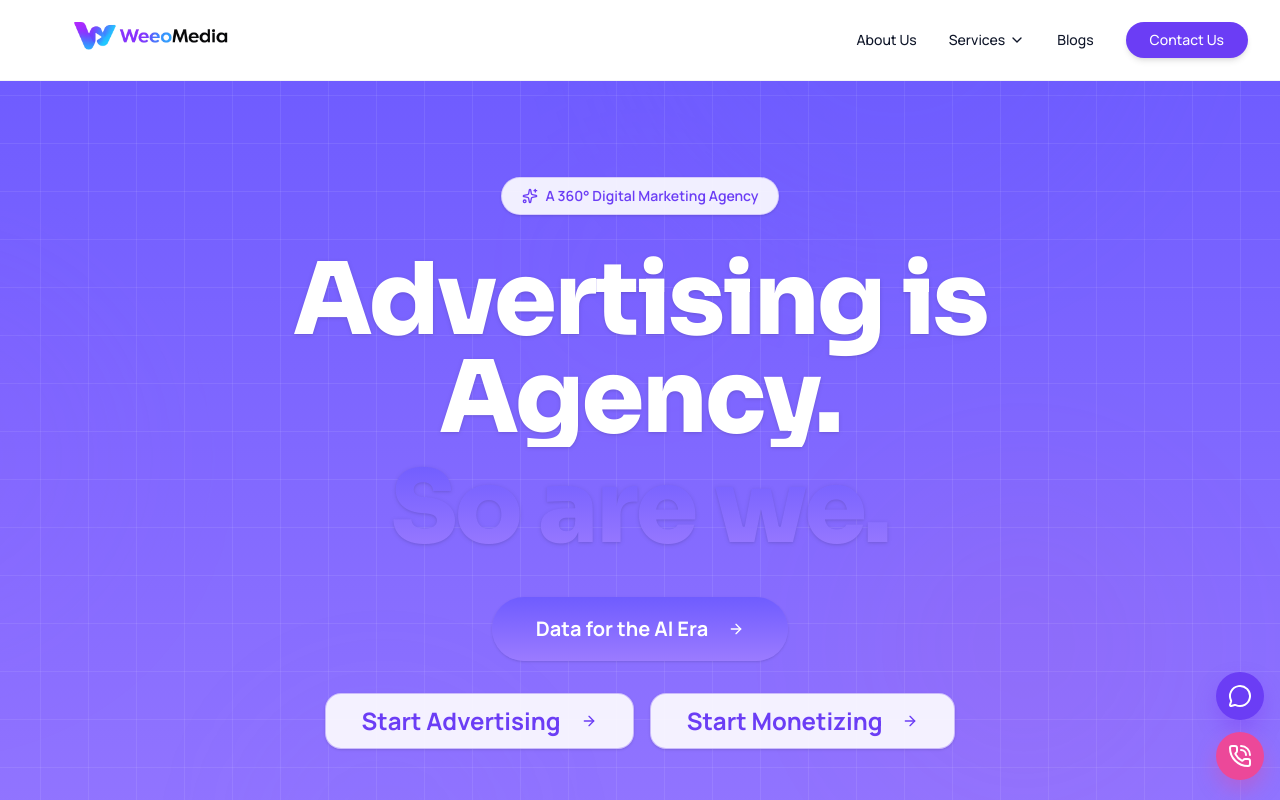
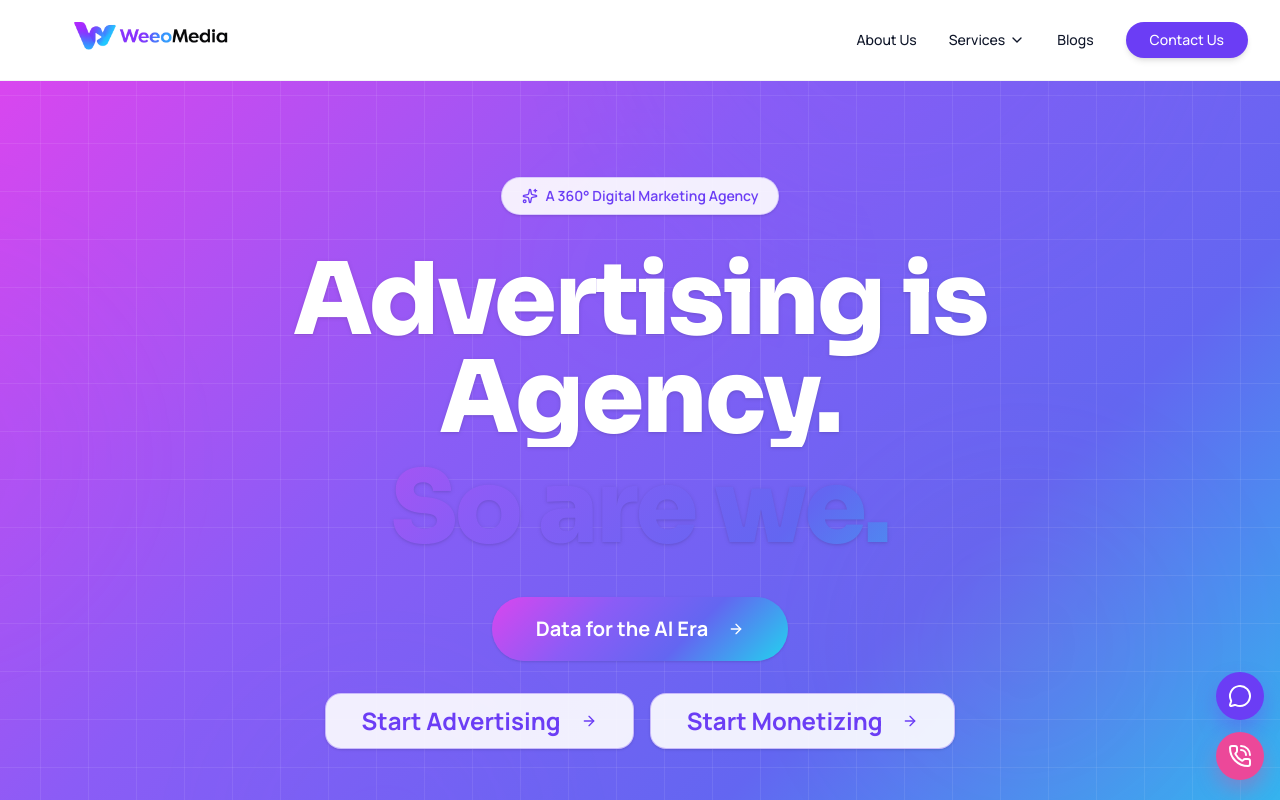
Before and after one commit to techadomobi/webi, a React (Vite) app in the folder artifacts/webnest-media/: page / in a window 1280 px wide. Shown: the top 800 px of the page. Built offline with nearby package versions, Linux system fonts and the light colour scheme.

Commit message:
Update homepage gradients to vibrant pink, purple, indigo, cyan mix as specified

```diff
--- a/artifacts/webnest-media/src/index.css
+++ b/artifacts/webnest-media/src/index.css
@@ -141,14 +141,14 @@
 /* Logo-matched gradients */
 
 .text-gradient {
-  background: linear-gradient(180deg, #6F5CFF 0%, #9B7BFF 100%);
+  background: linear-gradient(135deg, #D946EF 0%, #8B5CF6 35%, #6366F1 65%, #22D3EE 100%);
   -webkit-background-clip: text;
   -webkit-text-fill-color: transparent;
   background-clip: text;
 }
 
 .bg-gradient-brand {
-  background: linear-gradient(180deg, #6F5CFF 0%, #9B7BFF 100%);
+  background: linear-gradient(135deg, #D946EF 0%, #8B5CF6 35%, #6366F1 65%, #22D3EE 100%);
 }
 
 .glow-hover {
```
